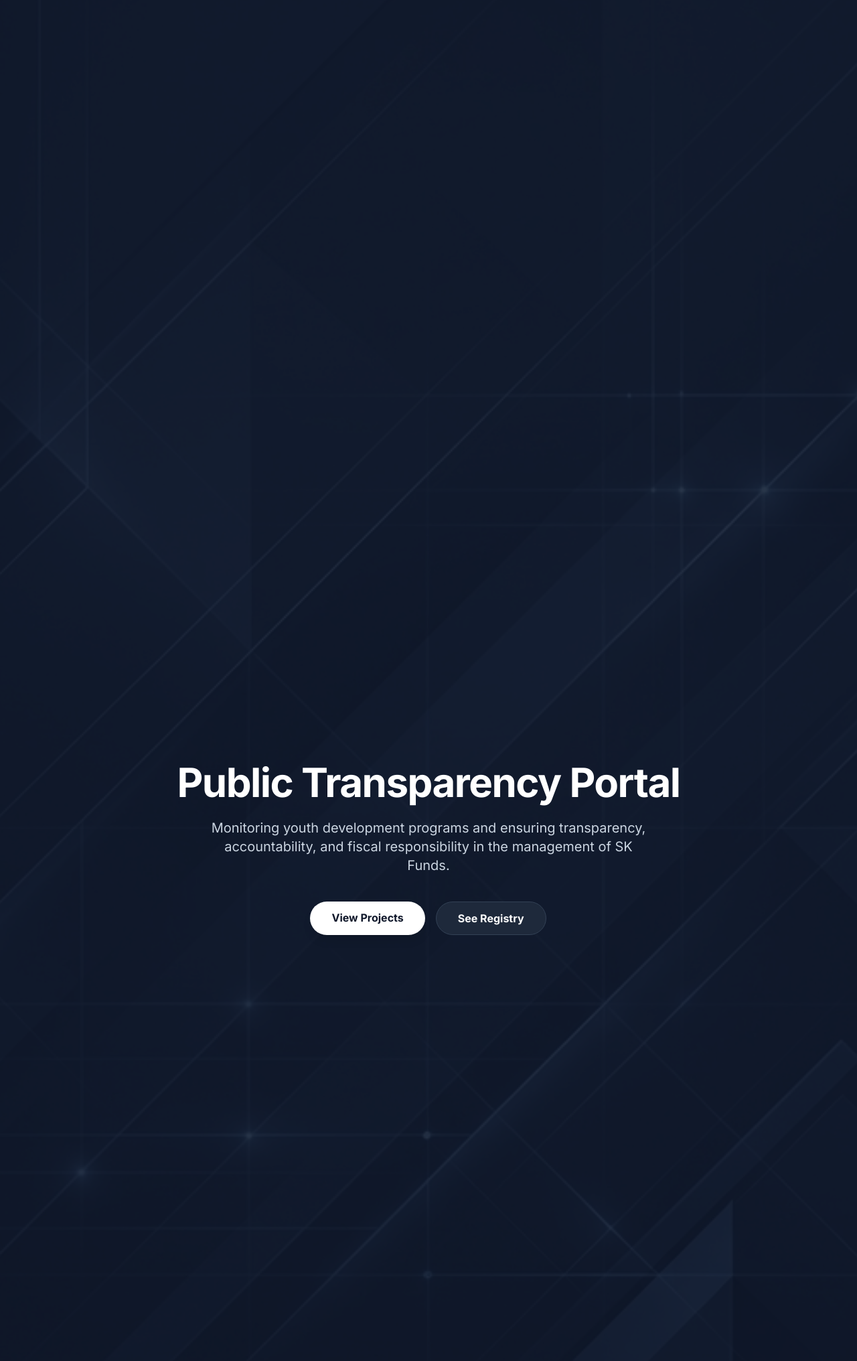
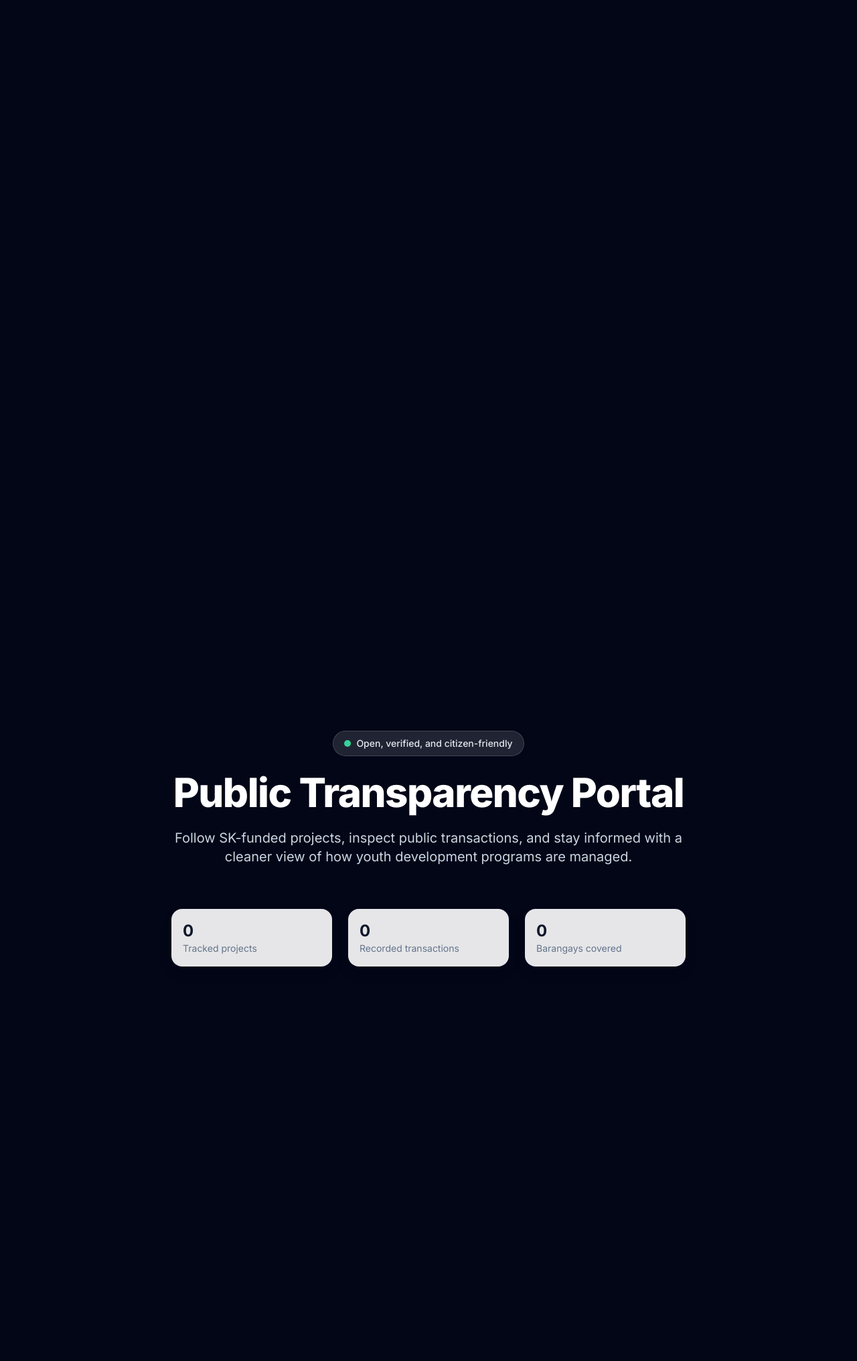
Before and after one commit to YoursTrulyInarius/FundSystem, a PHP site: page / in a window 1280 px wide. Shown: the part 65-2097 px from the top of the page at 67% size. Run offline with PHP 8.4, Linux system fonts and the light colour scheme; data comes from the database, SQL or seed files in the repository; data that the repository does not hold is empty; some libraries are stand-ins or nearby versions.

Commit message:
PSYCHOSOCIAL

```diff
--- a/views/public/home.php
+++ b/views/public/home.php
@@ -8,29 +8,55 @@
     <!-- Anime.js -->
     <script src="https://cdnjs.cloudflare.com/ajax/libs/animejs/3.2.1/anime.min.js"></script>
     <style>
-        @import url('https://fonts.googleapis.com/css2?family=Inter:wght@400;500;600;700&display=swap');
-        body { font-family: 'Inter', sans-serif; background-color: #f8fafc; margin: 0; overflow: hidden; }
-        .card { background: white; border-radius: 12px; border: 1px solid #e2e8f0; box-shadow: 0 1px 3px rgba(0,0,0,0.05); }
-
-        /* Hide scrollbar for the main container but allow scrolling */
+        @import url('https://fonts.googleapis.com/css2?family=Inter:wght@400;500;600;700;800&display=swap');
+        :root {
+            color-scheme: light;
+        }
+        body {
+            font-family: 'Inter', sans-serif;
+            margin: 0;
+            overflow-x: hidden;
+            background: #f8fafc;
+            color: #0f172a;
+        }
+        .card {
+            background: rgba(255, 255, 255, 0.96);
+            border-radius: 18px;
+            border: 1px solid rgba(226, 232, 240, 0.9);
+            box-shadow: 0 20px 45px rgba(15, 23, 42, 0.06);
+            backdrop-filter: blur(12px);
+        }
+        .hero-badge {
+            display: inline-flex;
+            align-items: center;
+            gap: 0.5rem;
+            border: 1px solid rgba(255,255,255,0.16);
+            background: rgba(255,255,255,0.12);
+            backdrop-filter: blur(8px);
+            color: #e2e8f0;
+        }
+        .stat-card {
+            border: 1px solid rgba(226, 232, 240, 0.8);
+            background: rgba(255,255,255,0.9);
+            box-shadow: 0 10px 25px rgba(15, 23, 42, 0.05);
+        }
         .snap-container::-webkit-scrollbar {
             width: 8px;
         }
         .snap-container::-webkit-scrollbar-track {
-            background: #f1f1f1;
+            background: transparent;
         }
         .snap-container::-webkit-scrollbar-thumb {
             background: #cbd5e1;
-            border-radius: 4px;
+            border-radius: 999px;
         }
         .snap-container::-webkit-scrollbar-thumb:hover {
             background: #94a3b8;
         }
 
-        /* Inner scrollbars for sections */
         .inner-scroll::-webkit-scrollbar { width: 6px; }
         .inner-scroll::-webkit-scrollbar-track { background: transparent; }
-        .inner-scroll::-webkit-scrollbar-thumb { background: #e2e8f0; border-radius: 3px; }
+        .inner-scroll::-webkit-scrollbar-thumb { background: #e2e8f0; border-radius: 999px; }
     </style>
 </head>
 <body class="text-slate-800">
@@ -58,22 +84,48 @@
     <main class="snap-container h-screen w-full overflow-y-scroll snap-y snap-mandatory scroll-smooth">
 
         <!-- Hero Section -->
-        <section id="hero" class="snap-start h-screen w-full flex flex-col justify-center items-center relative overflow-hidden pt-16">
-            <!-- New Background Image -->
-            <div class="absolute inset-0 bg-cover bg-center z-0" style="background-image: url('assets/img/bg.png');"></div>
-            <!-- Dark Overlay for Readability -->
-            <div class="absolute inset-0 bg-slate-900/85 z-0"></div>
+        <section id="hero" class="snap-start h-screen w-full flex flex-col justify-center items-center relative overflow-hidden pt-16 bg-slate-950">
+            <div class="absolute inset-0 z-0"></div>
 
             <div class="max-w-7xl mx-auto px-4 sm:px-6 lg:px-8 text-center relative z-10">
-                <h2 class="hero-text text-4xl md:text-5xl lg:text-6xl tracking-tight font-extrabold text-white opacity-0 transform translate-y-8">
+                <div class="hero-badge mx-auto w-fit rounded-full px-4 py-2 text-sm font-medium hero-text opacity-0 transform translate-y-6">
+                    <span class="h-2.5 w-2.5 rounded-full bg-emerald-400"></span>
+                    Open, verified, and citizen-friendly
+                </div>
+                <h2 class="hero-text mt-6 text-4xl md:text-5xl lg:text-6xl tracking-tight font-extrabold text-white opacity-0 transform translate-y-8">
                     Public Transparency Portal
                 </h2>
-                <p class="hero-subtext mt-6 max-w-2xl text-lg md:text-xl text-slate-300 mx-auto opacity-0 transform translate-y-8">
-                    Monitoring youth development programs and ensuring transparency, accountability, and fiscal responsibility in the management of SK Funds.
+                <p class="hero-subtext mt-6 max-w-3xl text-lg md:text-xl text-slate-300 mx-auto opacity-0 transform translate-y-8">
+                    Follow SK-funded projects, inspect public transactions, and stay informed with a cleaner view of how youth development programs are managed.
                 </p>
-                <div class="mt-10 flex justify-center gap-4 hero-buttons opacity-0">
-                    <a href="#projects" class="px-8 py-3 rounded-full bg-white text-slate-900 font-bold hover:bg-slate-100 transition shadow-lg">View Projects</a>
-                    <a href="#registry" class="px-8 py-3 rounded-full bg-slate-800 text-white font-bold hover:bg-slate-700 transition border border-slate-700">See Registry</a>
+                <div class="mt-16 grid grid-cols-1 sm:grid-cols-3 gap-6 max-w-4xl mx-auto">
+                    <div class="stat-card rounded-2xl p-4 text-left">
+                        <p class="text-2xl font-bold text-slate-900"><?= count($projects ?? []) ?></p>
+                        <p class="text-sm text-slate-500">Tracked projects</p>
+                    </div>
+                    <div class="stat-card rounded-2xl p-4 text-left">
+                        <p class="text-2xl font-bold text-slate-900"><?= count($transactions ?? []) ?></p>
+                        <p class="text-sm text-slate-500">Recorded transactions</p>
+                    </div>
+                    <div class="stat-card rounded-2xl p-4 text-left">
+                        <p class="text-2xl font-bold text-slate-900">
+                            <?php
+                                $barangays = [];
+                                foreach (($projects ?? []) as $proj) {
+                                    if (!empty($proj['barangay_name'])) {
+                                        $barangays[$proj['barangay_name']] = true;
+                                    }
+                                }
+                                foreach (($transactions ?? []) as $tx) {
+                                    if (!empty($tx['barangay_name'])) {
+                                        $barangays[$tx['barangay_name']] = true;
+                                    }
+                                }
+                                echo count($barangays);
+                            ?>
+                        </p>
+                        <p class="text-sm text-slate-500">Barangays covered</p>
+                    </div>
                 </div>
             </div>
         </section>
@@ -81,10 +133,14 @@
         <!-- Active Projects -->
         <section id="projects" class="snap-start h-screen w-full bg-[#f8fafc] pt-24 pb-10">
             <div class="flex flex-col h-full max-w-7xl mx-auto px-4 sm:px-6 lg:px-8 w-full">
-                <div class="flex flex-col sm:flex-row sm:items-end justify-between gap-4 mb-6 shrink-0 section-header opacity-0 transform -translate-x-8">
+                <div class="flex flex-col lg:flex-row lg:items-end justify-between gap-4 mb-6 shrink-0 section-header opacity-0 transform -translate-x-8">
                     <div>
-                        <h3 class="text-3xl font-bold text-slate-900">Active SK Projects</h3>
-                        <p class="text-slate-500 mt-1">Ongoing and completed youth programs in the municipality.</p>
+                        <div class="inline-flex items-center gap-2 rounded-full bg-slate-900 px-3 py-1 text-xs font-semibold uppercase tracking-[0.2em] text-white">
+                            <span class="h-2 w-2 rounded-full bg-emerald-400"></span>
+                            Public projects
+                        </div>
+                        <h3 class="mt-3 text-3xl font-bold text-slate-900">Active SK Projects</h3>
+                        <p class="mt-2 max-w-2xl text-slate-500">A clearer view of the youth programs and community initiatives currently being delivered across the municipality.</p>
                     </div>
                     <div class="flex items-center gap-3 shrink-0">
                         <select id="projectBarangayFilter" class="pl-3 pr-8 py-2 text-sm border border-slate-200 rounded-lg bg-white focus:outline-none focus:ring-2 focus:ring-slate-900 focus:border-transparent appearance-none cursor-pointer transition-all">
@@ -126,7 +182,7 @@
                         <p class="text-slate-500 col-span-full">No active projects found.</p>
                     <?php else: ?>
                         <?php foreach($projects as $index => $proj): ?>
-                            <div class="card p-6 hover:shadow-md transition-shadow project-card opacity-0 transform translate-y-4" data-barangay="<?= htmlspecialchars($proj['barangay_name'] ?? '') ?>">
+                            <div class="card p-6 hover:-translate-y-1 transition-all project-card opacity-0 transform translate-y-4" data-barangay="<?= htmlspecialchars($proj['barangay_name'] ?? '') ?>">
                                 <div class="flex justify-between items-start mb-4">
                                     <span class="inline-flex items-center px-2.5 py-0.5 rounded-full text-xs font-medium capitalize <?= $proj['status'] == 'completed' ? 'bg-emerald-100 text-emerald-800' : 'bg-blue-100 text-blue-800' ?>">
                                         <?= htmlspecialchars($proj['status']) ?>
@@ -154,10 +210,14 @@
         <section id="registry" class="snap-start h-screen w-full bg-[#f8fafc] pt-24 pb-10">
             <div class="flex flex-col h-full max-w-7xl mx-auto px-4 sm:px-6 lg:px-8 w-full">
                 <div class="mb-6 shrink-0 section-header-2 opacity-0 transform -translate-x-8">
-                    <div class="flex flex-col sm:flex-row sm:items-end justify-between gap-4">
+                    <div class="flex flex-col lg:flex-row lg:items-end justify-between gap-4">
                         <div>
-                            <h3 class="text-3xl font-bold text-slate-900">Watch SK Fund Registry</h3>
-                            <p class="text-slate-500 mt-1">All SK financial transactions across all barangays, updated in real-time.</p>
+                            <div class="inline-flex items-center gap-2 rounded-full bg-slate-900 px-3 py-1 text-xs font-semibold uppercase tracking-[0.2em] text-white">
+                                <span class="h-2 w-2 rounded-full bg-sky-400"></span>
+                                Registry
+                            </div>
+                            <h3 class="mt-3 text-3xl font-bold text-slate-900">Watch SK Fund Registry</h3>
+                            <p class="mt-2 max-w-2xl text-slate-500">A structured public ledger of financial transactions, organized by barangay and reference number.</p>
                         </div>
                         <div class="flex items-center gap-3 shrink-0">
                             <div class="relative">
```
Also changed, not shown: views/login.php (+0 -16 lines), README.md, uploads/transactions/tx_1785378839_1842_0.jpg (added).
